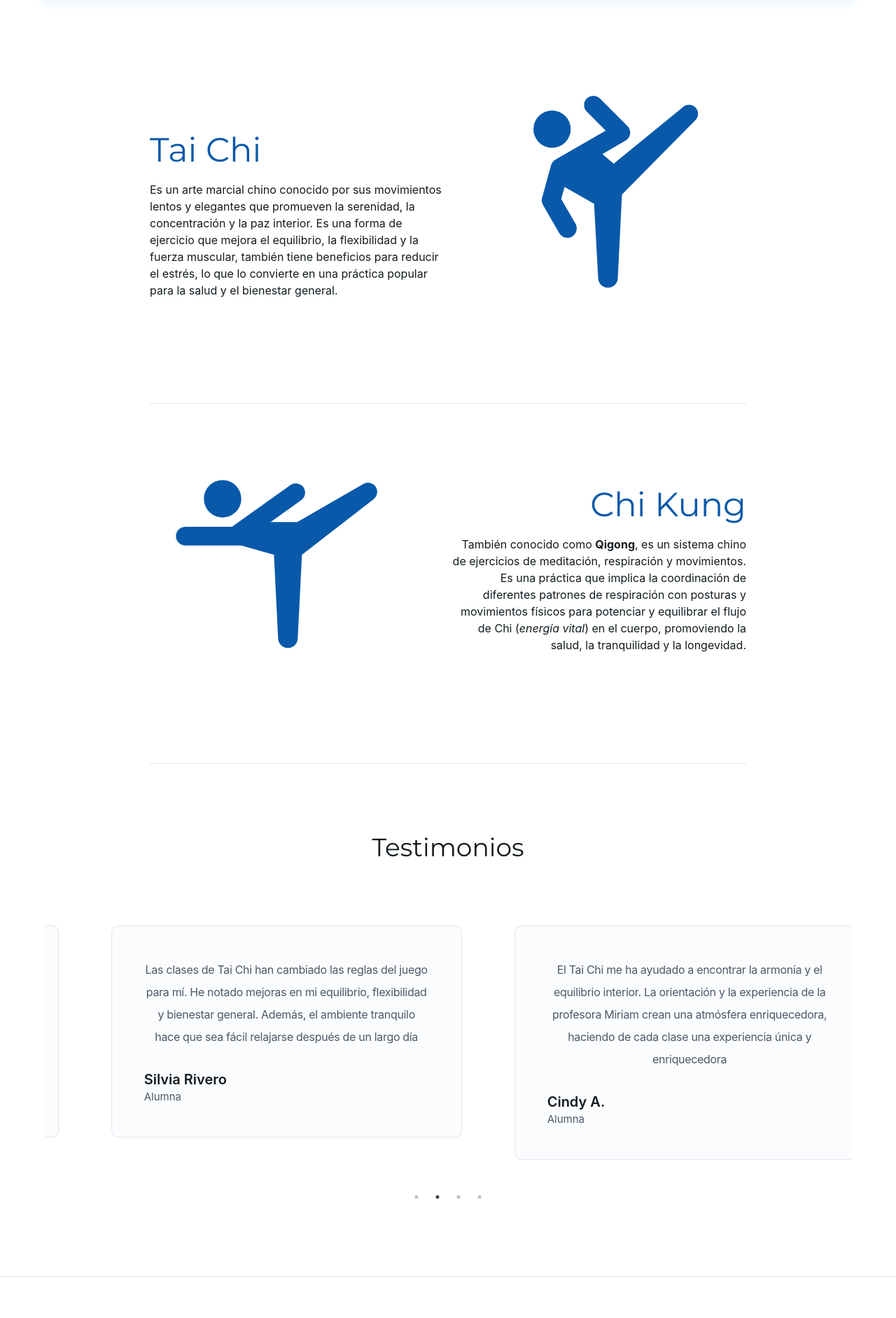
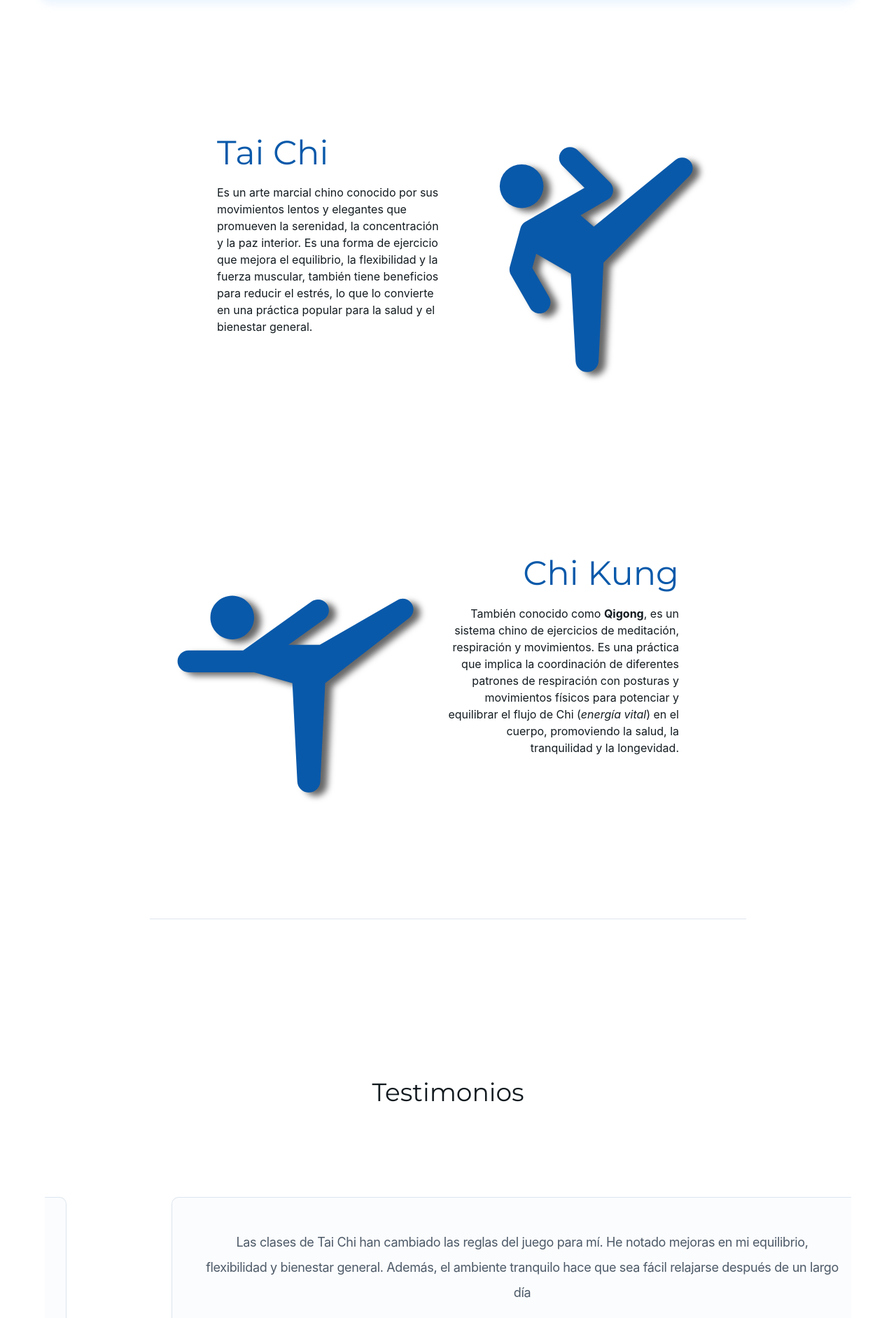
Before and after one commit to FeddericoGarcia/mibe-landingpage, a React (Create React App) app: page / in a window 1280 px wide. Shown: the part 1156-3040 px from the top of the page at 70% size. Built offline with nearby package versions, Linux system fonts and the light colour scheme; a web font is replaced by a local one.

Commit message:
Modificion - NavBar, Contact, Description, Testimonials - Agregando responsive

```diff
--- a/src/components/AppAppBar.js
+++ b/src/components/AppAppBar.js
@@ -188,6 +188,7 @@ function AppAppBar({ mode, toggleColorMode }) {
                   >
                     <ToggleColorMode mode={mode} toggleColorMode={toggleColorMode} />
                   </Box>
+                  <Divider />
                   <MenuItem onClick={() => scrollToSection('taichi')} id='typograMontserrat'>
                     Tai-chi
                   </MenuItem>
@@ -203,7 +204,6 @@ function AppAppBar({ mode, toggleColorMode }) {
                   <MenuItem onClick={() => scrollToSection('contacto')} id='typograMontserrat'>
                   Contáctame
                   </MenuItem>
-                  <Divider />
                 </Box>
               </Drawer>
             </Box>
--- a/src/components/Contact.js
+++ b/src/components/Contact.js
@@ -9,25 +9,26 @@ import Container from '@mui/material/Container';
 import Grid from '@mui/material/Grid';
 import Typography from '@mui/material/Typography';
 import TextField from '@mui/material/TextField';
+import { alpha } from '@mui/material';
 
 export default function Contact() {
   return (
     <Container
       id="contacto"
       sx={{
-        // pt: { xs: 4, sm: 12 },
-        pb: { xs: 8, sm: 16 },
         position: 'relative',
         display: 'flex',
         flexDirection: 'column',
         alignItems: 'center',
         gap: { xs: 3, sm: 6 },
+        mt: '7em'
       }}
     >
       <Box
         sx={{
-          width: { sm: '100%', md: '60%' },
-          textAlign: { sm: 'left', md: 'center' },
+          width: { xs:'75%', sm: '80%'},
+          textAlign: 'center' ,
+          pb: '1em'
         }}
       >
         <Typography
@@ -51,7 +52,8 @@ export default function Contact() {
           <Grid
             item
             xs={12}
-            md={4}
+            sm={8}
+            md={5}
           >
             <Card
               sx={{
@@ -59,9 +61,15 @@ export default function Contact() {
                 display: 'flex',
                 flexDirection: 'column',
                 gap: 4,
-                border: '1px solid',
-                borderColor:'primary.main',
-                // background: 'linear-gradient(#033363, #021F3B)'
+                outline: '1px solid',
+                outlineColor: (theme) =>
+                  theme.palette.mode === 'light'
+                    ? alpha('#BFCCD9', 0.5)
+                    : alpha('#9CCCFC', 0.1),
+                boxShadow: (theme) =>
+                  theme.palette.mode === 'light'
+                    ? `0 0 12px 8px ${alpha('#9CCCFC', 0.2)}`
+                    : `0 0 24px 12px ${alpha('#033363', 0.2)}`,
               }}
             >
               <CardContent>
@@ -82,9 +90,10 @@ export default function Contact() {
                 >
                     {/* TODO: AJUSTAR ESTILOS DEL LABEL AL CLICKEAR */}
 
-                  <TextField id="name" label="Nombre completo" variant="outlined" sx={{color: "FFF"}}/>
+                  <TextField id="name" label="Nombre completo" variant="outlined"/>
                   <TextField id="telephone" label="Teléfono" variant="outlined" />
                   <TextField id="email" label="Correo electrónico" variant="outlined" />
+                  <TextField id="text" placeholder="Hola, quisiera más información sobre tus clases..." variant="outlined" multiline rows={4} />
 
                 </Box>
               </CardContent>
@@ -93,10 +102,13 @@ export default function Contact() {
                   fullWidth
                   variant="contained"
                   component="a"
-                  href="/material-ui/getting-started/templates/checkout/"
+                  href="#"
                   target="__blank"
+                  sx={{
+                    letterSpacing: '.2em',
+                  }}
                 >
-                  Enviar
+                  {'Enviar'.toUpperCase()}
                 </Button>
               </CardActions>
             </Card>
--- a/src/components/Description.js
+++ b/src/components/Description.js
@@ -12,14 +12,16 @@ export default function Description() {
   return (
     <Box pb={"4em"}>
         <Container maxWidth="md">
-          <Stack spacing={4}>
-            <Box id="taichi" height={450} sx={{
+          <Stack spacing={12}>
+            <Box id="taichi" minHeight={370} sx={{
                 display: "flex",
                 flexDirection: "column",
                 justifyContent: 'center',
                 alignItems: "flex-start",
                 textAlign: "left",
-                position: 'relative'
+                position: 'relative',
+                p: { xs:8, md:12 },
+                marginBottom: { xs:"25em", sm:15, md:100 }
             }}>
                 <Typography
                     id="typograMontserrat"
@@ -34,7 +36,7 @@ export default function Description() {
                 Tai Chi
                 </Typography>
 
-                <Typography variant="body1" fontSize="1rem" sx={{ mb: 3, width: '50%' }}>
+                <Typography variant="body1" fontSize="1rem" sx={{ mb: 3, width: '50%', zIndex: 1 }}>
                 Es un arte marcial chino conocido por sus movimientos lentos y elegantes que promueven la serenidad,
                 la concentración y la paz interior. Es una forma de ejercicio que mejora el equilibrio, la flexibilidad
                 y la fuerza muscular, también tiene beneficios para reducir el estrés, lo que lo convierte
@@ -43,23 +45,26 @@ export default function Description() {
                 <SportsMartialArtsRoundedIcon sx={{
                     position: 'absolute',
                     right: 0,
-                    top: 0,
+                    top: 70,
                     color: (theme) =>
                         theme.palette.mode === 'light' ? 'primary.main' : 'primary.light',
-                    fontSize: '20rem',
+                    fontSize: {xs:'12em', sm:'19em', md:'22em', lg:'25em'},
+                    filter: (theme) =>
+                            theme.palette.mode === 'light' ? "drop-shadow(10px 5px 5px #0009)" : "drop-shadow(10px 5px 5px #CCC9)",
                     mb: 3,
-                    mt: 3,
-                    mr: 3,
+                    mt: {xs:20, sm:15, md: 3},
+                    mr: {xs:0, sm:-3, md: 3},
                 }}/>
             </Box>
-            <Divider/>
-            <Box id="chikung" height={450} sx={{
+            <Box id="chikung" sx={{
                 display: "flex",
                 flexDirection: "column",
                 justifyContent: 'center',
                 alignItems: "flex-end",
                 textAlign: "right",
-                position: 'relative'
+                position: 'relative',
+                p: { xs:8, sm:10, md:12 },
+                // m: { xs:8, sm:10, md:12 }
             }}>
                 <Typography
                     id="typograMontserrat"
@@ -74,27 +79,26 @@ export default function Description() {
                     >
                 Chi Kung
                 </Typography>
-                <Typography variant="body1" fontSize="1rem" sx={{ mb: 5, width: '50%'}}>
+                <Typography variant="body1" fontSize="1rem" sx={{ mb: 5, width: '50%', zIndex: 1}}>
                 También conocido como <b>Qigong</b>, es un sistema chino de ejercicios de meditación, respiración y movimientos.
                 Es una práctica que implica la coordinación de diferentes patrones de respiración con posturas y movimientos
                 físicos para potenciar y equilibrar el flujo de Chi (<i>energía vital</i>) en el cuerpo, promoviendo la salud,
                 la tranquilidad y la longevidad.
                 </Typography>
                 <Box sx={{
-                    filter: {dropShadow: (theme) =>
-                        theme.palette.mode === 'light' ? '0px 3px 3px -2px rgba(0, 0, 0, 0.2)' : '0px 3px 3px -2px rgba(9, 9, 9, 0.2)'},
                 }}>
                     <SportsGymnasticsRoundedIcon sx={{
                         position: 'absolute',
                         left: 0,
-                        top: 0,
+                        top: 70,
                         color: (theme) =>
                             theme.palette.mode === 'light' ? 'primary.main' : 'primary.light',
-                        filter: "drop-shadows 0px 3px 3px -2px rgba(0, 0, 0, 0.2)",
-                        fontSize: '20rem',
+                        fontSize: {xs:'12em', sm:'19em', md:'22em', lg:'25em'},
+                        filter: (theme) =>
+                            theme.palette.mode === 'light' ? "drop-shadow(10px 5px 5px #0009)" : "drop-shadow(10px 5px 5px #CCC9)",
                         mb: 3,
-                        mt: 3,
-                        ml: 3,
+                        mt: {xs:20, sm:15, md: 3},
+                        ml: {xs:0, sm:-2, md: 3},
                     }}/>
                 </Box>
             </Box>
--- a/src/components/Testimonials.js
+++ b/src/components/Testimonials.js
@@ -44,7 +44,7 @@ const settingsSlider = {
   dots: true,
   infinite: true,
   speed: 10000,
-  slidesToShow: 2,
+  slidesToShow: 1,
   slidesToScroll: 1,
   autoplay: true,
   autoplaySpeed: 100,
@@ -56,6 +56,8 @@ export default function Testimonials() {
       id="testimonials"
       sx={{
         pb: { xs: 8, sm: 16 },
+        mt: { xs: 8, sm: 16 },
+        mb: { xs: 8, sm: 16 },
       }}
     >
       <Box
@@ -78,7 +80,7 @@ export default function Testimonials() {
                 flexDirection: 'column',
                 justifyContent: 'space-between',
                 flexGrow: 1,
-                m: "2.5em",
+                m: "5em",
                 p: "2em"
               }}
             >
@@ -86,7 +88,7 @@ export default function Testimonials() {
                 <Typography variant="body2" color="text.secondary" sx={{
                   lineHeight: 2,
                   textAlign: 'center',
-                  fontSize: 16,
+                  fontSize: 18,
                   fontWeight: 400,
                   letterSpacing: '-0.02em',
                 }}>
```
Also changed, not shown: public/logo192.png (deleted), public/logo512.png (deleted).
